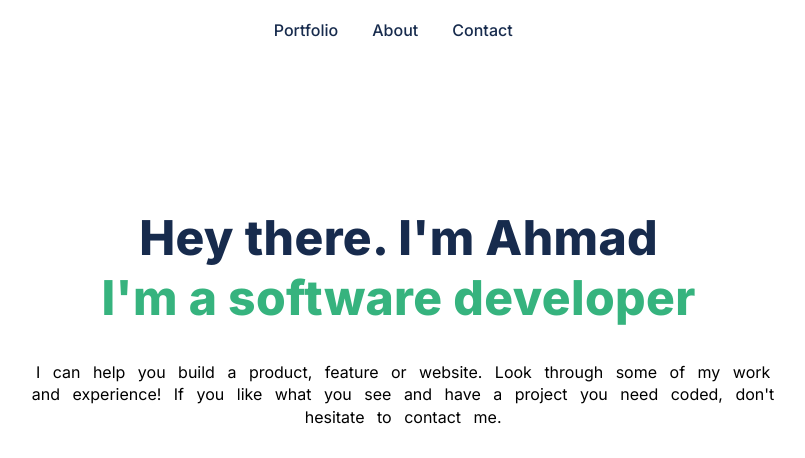
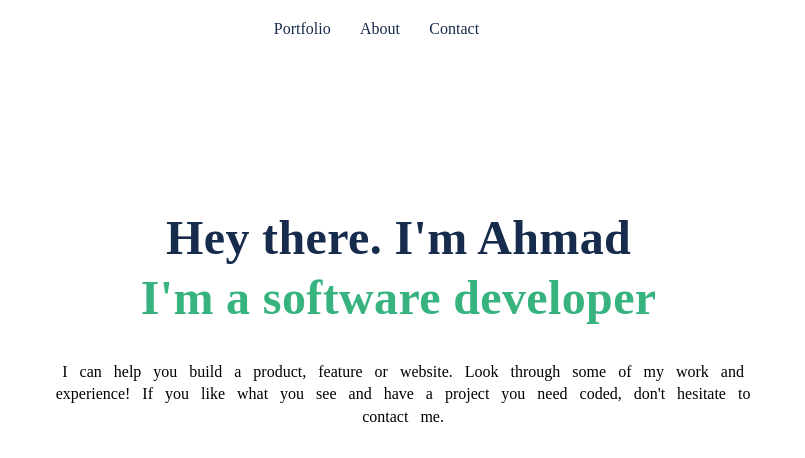
Before and after one commit to ehmaddd/mobile-first-portfolio, a website: page index.html in a window 1280 px wide. Shown: the top 458 px of the page, without its empty margins (259-1064 px from the left). Drawn offline with nearby package versions, Linux system fonts and the light colour scheme.

Commit message:
update styles.css file

```diff
--- a/styles.css
+++ b/styles.css
@@ -1,10 +1,4 @@
 /* BACKGROUND */
-body {
-  height: auto;
-  font-family: Inter, Arial, Helvetica, sans-serif;
-  overflow-x: auto;
-}
-
 .main-container {
   margin: 0;
 }
```
